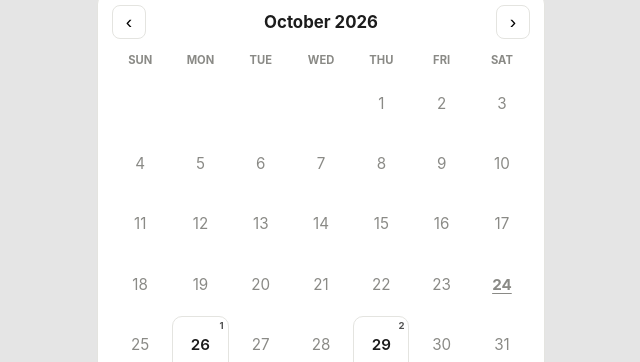
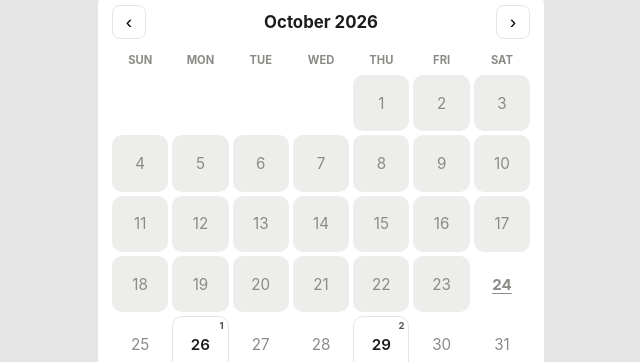
Before and after one commit to Schenng/release-calendar, a React (Vite) app: page / in a window 1280 px wide. Shown: the part 195-557 px from the top of the page, without its empty margins (319-959 px from the left). Built offline with nearby package versions, Linux system fonts and the light colour scheme; no server answers.

Commit message:
Gray past calendar dates

```diff
--- a/src/components/Calendar.tsx
+++ b/src/components/Calendar.tsx
@@ -97,6 +97,7 @@ export function Calendar({
               key={day.day}
               day={day}
               isToday={sameDay(day, today)}
+              isPast={compare(day, today) < 0}
               isRelease={isRelease}
               clickable={clickable}
               releasesOut={out}
--- a/src/components/DayCell.tsx
+++ b/src/components/DayCell.tsx
@@ -3,6 +3,7 @@ import { Day } from "../lib/schedule";
 interface Props {
   day: Day;
   isToday: boolean;
+  isPast: boolean;
   isRelease: boolean;
   clickable: boolean;
   /** How many release slots out this date is; null when not a clickable release day. */
@@ -19,6 +20,7 @@ interface Props {
 export function DayCell({
   day,
   isToday,
+  isPast,
   isRelease,
   clickable,
   releasesOut,
@@ -30,6 +32,7 @@ export function DayCell({
 }: Props) {
   const classes = ["day-cell"];
   if (isToday) classes.push("today");
+  if (isPast) classes.push("past");
   if (isRelease) classes.push("release");
   if (selected) classes.push("selected");
   if (episodeName) classes.push("has-episode");
--- a/src/index.css
+++ b/src/index.css
@@ -272,6 +272,13 @@ button.day-cell.uncovered {
 button.day-cell.filming-day {
   background: #ffedd5;
   color: #c2410c;
+  border-color: transparent;
+}
+
+.day-cell.past,
+button.day-cell.past {
+  background: #ededeb;
+  color: #8a8a86;
   border-color: transparent;
 }
 
```
